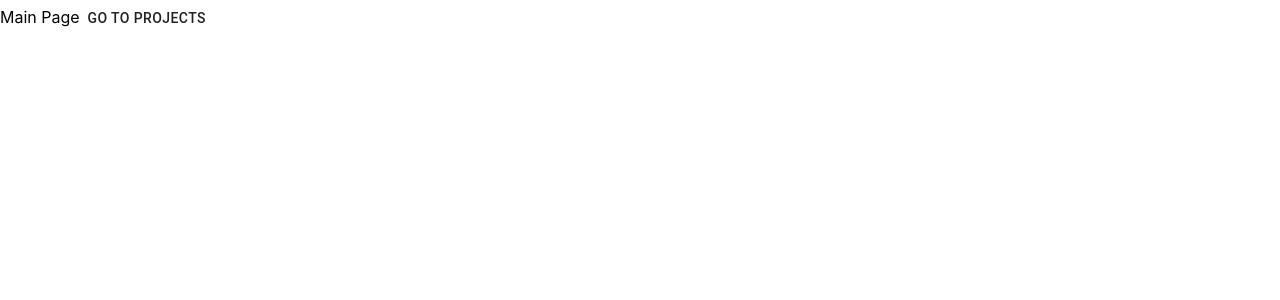
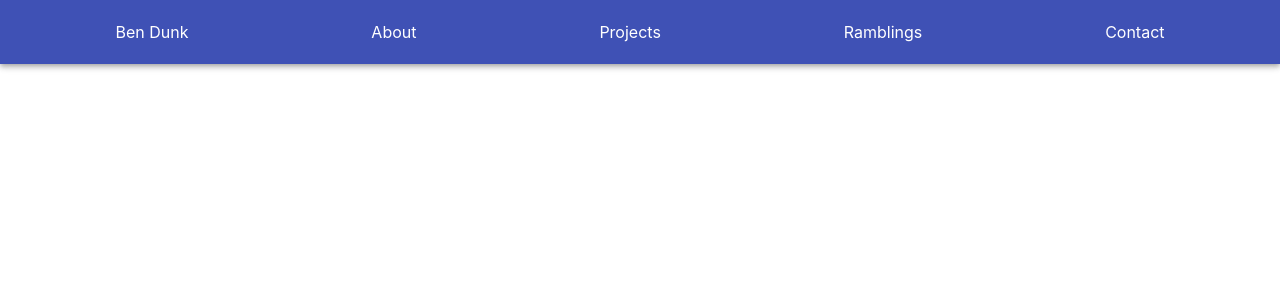
Before and after one commit to BDunk/BenDunkProfile, a React (Create React App) app: page / in a window 1280 px wide. Shown: the top 300 px of the page. Built offline with nearby package versions, Linux system fonts and the light colour scheme.

Commit message:
rejigged the appbar

```diff
--- a/src/App.css
+++ b/src/App.css
@@ -1,6 +1,10 @@
 
 .TopBar {
-  text-align: left;
+  text-align: center;
+}
+
+.MainPage {
+  text-align: center;
 }
 
 .App-logo {
@@ -28,12 +32,3 @@
 .App-link {
   color: #61dafb;
 }
-
-@keyframes App-logo-spin {
-  from {
-    transform: rotate(0deg);
-  }
-  to {
-    transform: rotate(360deg);
-  }
-}
--- a/src/MainPage.js
+++ b/src/MainPage.js
@@ -1,25 +1,48 @@
 import React from 'react';
-
+import './App.css';
+import AppBar from '@material-ui/core/AppBar';
+import {Toolbar, Button} from "@material-ui/core";
+import {makeStyles} from '@material-ui/core/styles';
 import {
     Link
 } from 'react-router-dom'
 
-import {Button} from "@material-ui/core";
+const useStyles = makeStyles(theme => ({
+    root: {
+        flexGrow: 1,
+        alignItems: 'center',
+    },
+    menu_bar_item: {
+        flexGrow: 1,
+    },
+}));
 
 function MainPage(props) {
     console.log(`Props are ${JSON.stringify(props)}`);
 
+    const classes = useStyles();
     return (
-        <div>
-            Main Page
-
-            {/*todo: can update history directly */}
-            <Button
-                onClick = {() => props.history.push('/projects')}
-            >
-                Go to Projects
-            </Button>
-        </div>
+            <div className={classes.root}>
+                <AppBar position="static">
+                    <Toolbar>
+                        <div className={classes.menu_bar_item}>
+                            Ben Dunk
+                        </div>
+                        <div className={classes.menu_bar_item}>
+                            About
+                        </div>
+                        <div className={classes.menu_bar_item}>
+                            Projects
+                        </div>
+                        <div className={classes.menu_bar_item}>
+                            Ramblings
+                        </div>
+                        <div className={classes.menu_bar_item}>
+                            Contact
+                        </div>
+                    </Toolbar>
+                </AppBar>
+            </div>
     );
 }
 
--- a/src/index.css
+++ b/src/index.css
@@ -1,5 +1,6 @@
 body {
   margin: 0;
+  text-align: center;
   font-family: -apple-system, BlinkMacSystemFont, 'Segoe UI', 'Roboto', 'Oxygen',
     'Ubuntu', 'Cantarell', 'Fira Sans', 'Droid Sans', 'Helvetica Neue',
     sans-serif;
```
Also changed, not shown: src/TopBar.js (deleted, +0 -46 lines), src/logo.svg (deleted), 1 other file (tests, documents, lock files or other folders).
